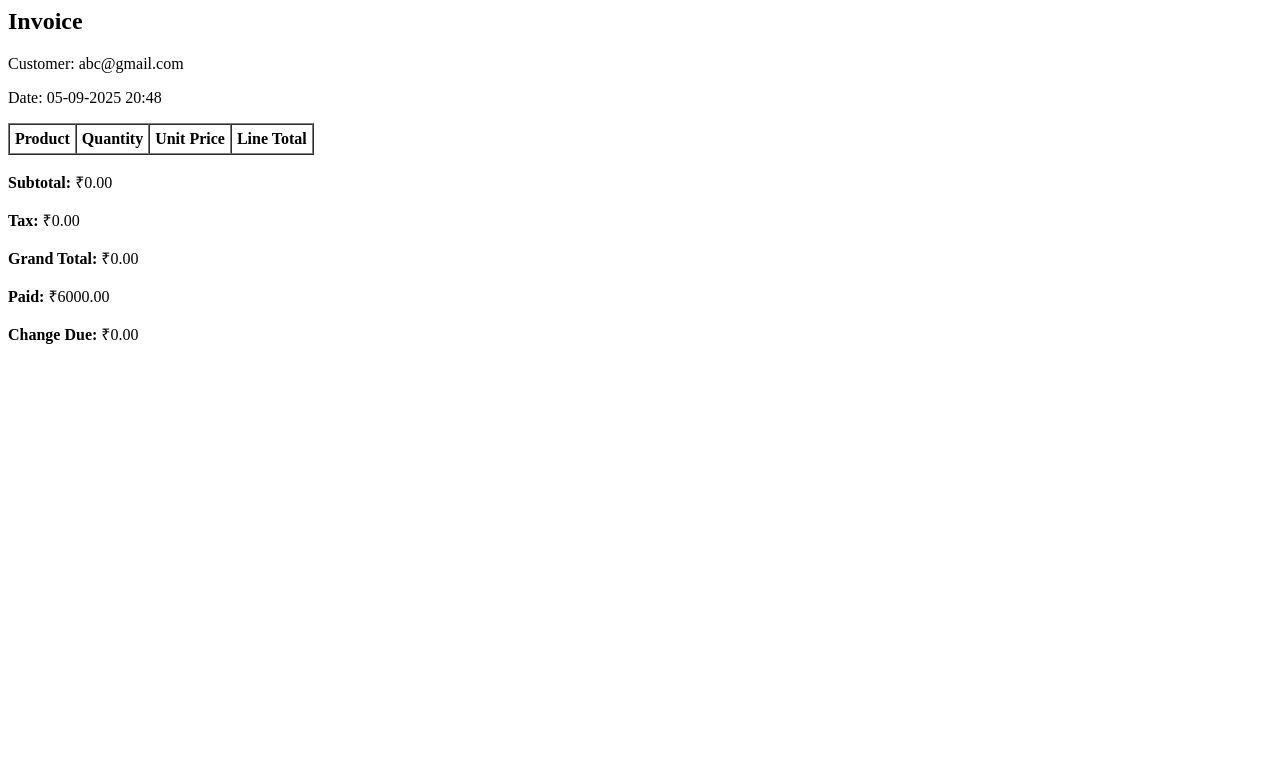
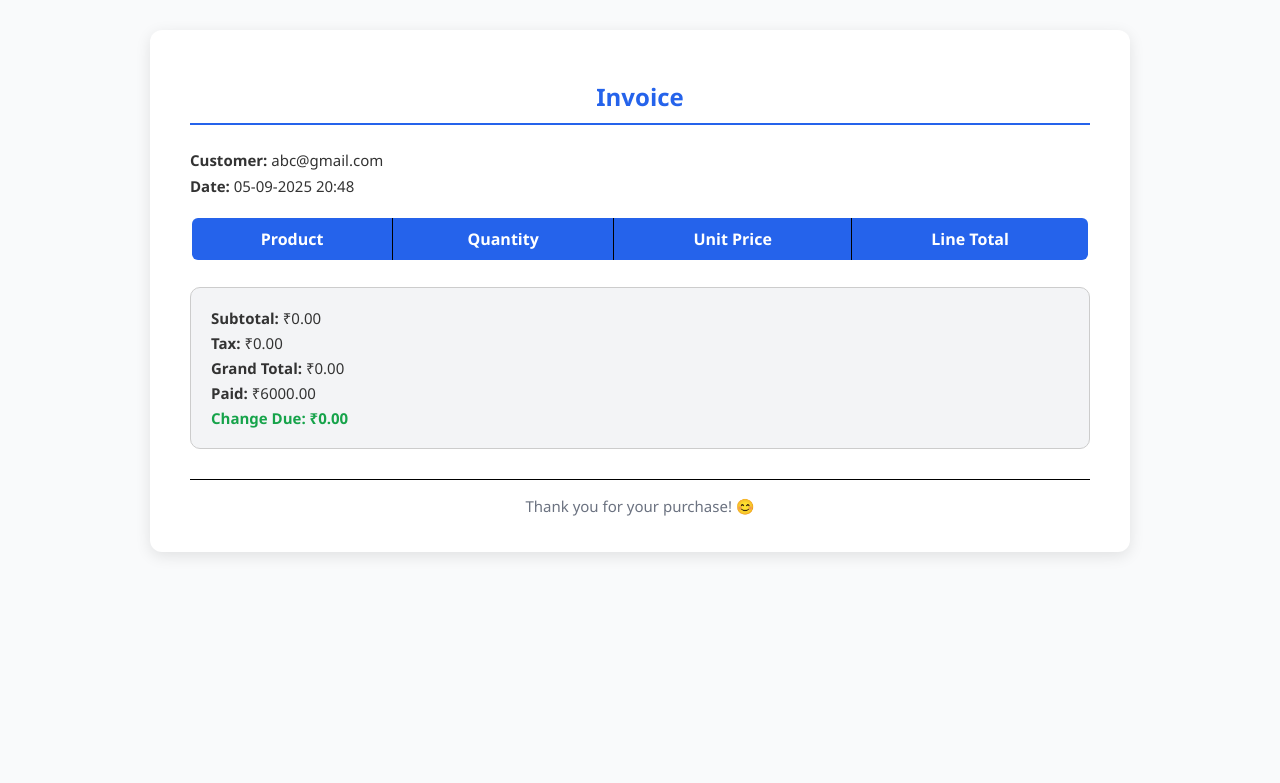
Before and after one commit to Gayathrisathiyarajan/Billing_System, a Django app: page /purchase/1/ in a window 1280 px wide. Shown: the top 783 px of the page. Run offline with Django 5.2, Linux system fonts and the light colour scheme; data comes from the database, SQL or seed files in the repository; both versions use the stored data as it was after the commit; lists and menus that the app fills with data are empty.

Commit message:
Billing system ui changes

```diff
--- a/billing/templates/purchase_detail.html
+++ b/billing/templates/purchase_detail.html
@@ -1,6 +1,97 @@
-<h2>Invoice </h2>
-<p>Customer: {{ purchase.customer.email }}</p>
-<p>Date: {{ purchase.created_at |date:"d-m-Y H:i" }}</p>
+<!DOCTYPE html>
+<html lang="en">
+<head>
+    <meta charset="UTF-8">
+    <title>Invoice Details</title>
+    <style>
+        body {
+            font-family: "Segoe UI", sans-serif;
+            background-color: #f9fafb;
+            margin: 0;
+            padding: 30px;
+            color: #333;
+        }
+
+        .container {
+            max-width: 900px;
+            background: #fff;
+            margin: 0 auto;
+            padding: 30px 40px;
+            border-radius: 12px;
+            box-shadow: 0 4px 15px rgba(0,0,0,0.1);
+        }
+
+        h2 {
+            text-align: center;
+            color: #2563eb;
+            border-bottom: 2px solid #2563eb;
+            padding-bottom: 10px;
+            margin-bottom: 25px;
+        }
+
+        p {
+            font-size: 15px;
+            margin: 6px 0;
+        }
+
+        table {
+            width: 100%;
+            border-collapse: collapse;
+            margin-top: 20px;
+            border: 2px solid black; /* full border */
+            border-radius: 8px;
+            overflow: hidden;
+        }
+
+        th, td {
+            border: 1px solid black; /* black grid lines */
+            padding: 10px;
+            text-align: center;
+        }
+
+        th {
+            background-color: #2563eb;
+            color: white;
+            font-weight: 600;
+        }
+
+        tr:nth-child(even) {
+            background-color: #f9fafb;
+        }
+
+        .totals {
+            margin-top: 25px;
+            background: #f3f4f6;
+            padding: 15px 20px;
+            border-radius: 10px;
+            border: 1px solid #ccc;
+        }
+
+        .totals p {
+            margin: 5px 0;
+        }
+
+        .highlight {
+            color: #16a34a;
+            font-weight: bold;
+        }
+
+        .footer {
+            margin-top: 30px;
+            text-align: center;
+            color: #6b7280;
+            font-size: 14px;
+            border-top: 1px solid #000;
+            padding-top: 10px;
+        }
+    </style>
+</head>
+<body>
+    <div class="container">
+        <h2>Invoice</h2>
+
+        <p><strong>Customer:</strong> {{ purchase.customer.email }}</p>
+        <p><strong>Date:</strong> {{ purchase.created_at|date:"d-m-Y H:i" }}</p>
 
         <table border="1" cellpadding="5" cellspacing="0">
             <thead>
@@ -23,8 +114,17 @@
             </tbody>
         </table>
 
+        <div class="totals">
             <p><strong>Subtotal:</strong> ₹{{ purchase.subtotal }}</p>
             <p><strong>Tax:</strong> ₹{{ purchase.tax_total }}</p>
             <p><strong>Grand Total:</strong> ₹{{ purchase.grand_total }}</p>
             <p><strong>Paid:</strong> ₹{{ purchase.paid_amount }}</p>
-<p><strong>Change Due:</strong> ₹{{ purchase.change_due }}</p>
+            <p class="highlight"><strong>Change Due:</strong> ₹{{ purchase.change_due }}</p>
+        </div>
+
+        <div class="footer">
+            <p>Thank you for your purchase! 😊</p>
+        </div>
+    </div>
+</body>
+</html>
```
Also changed, not shown: db.sqlite3. Lines whose indentation alone changed are shown as unchanged.
